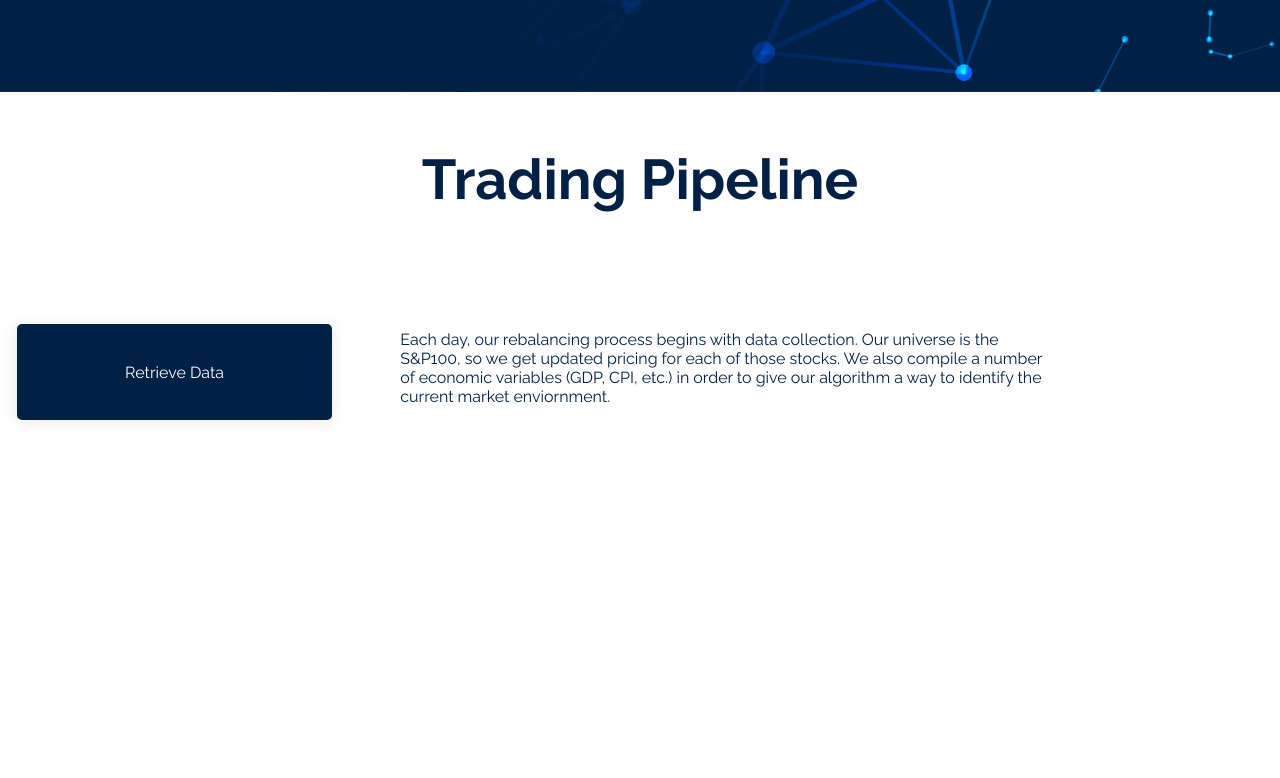
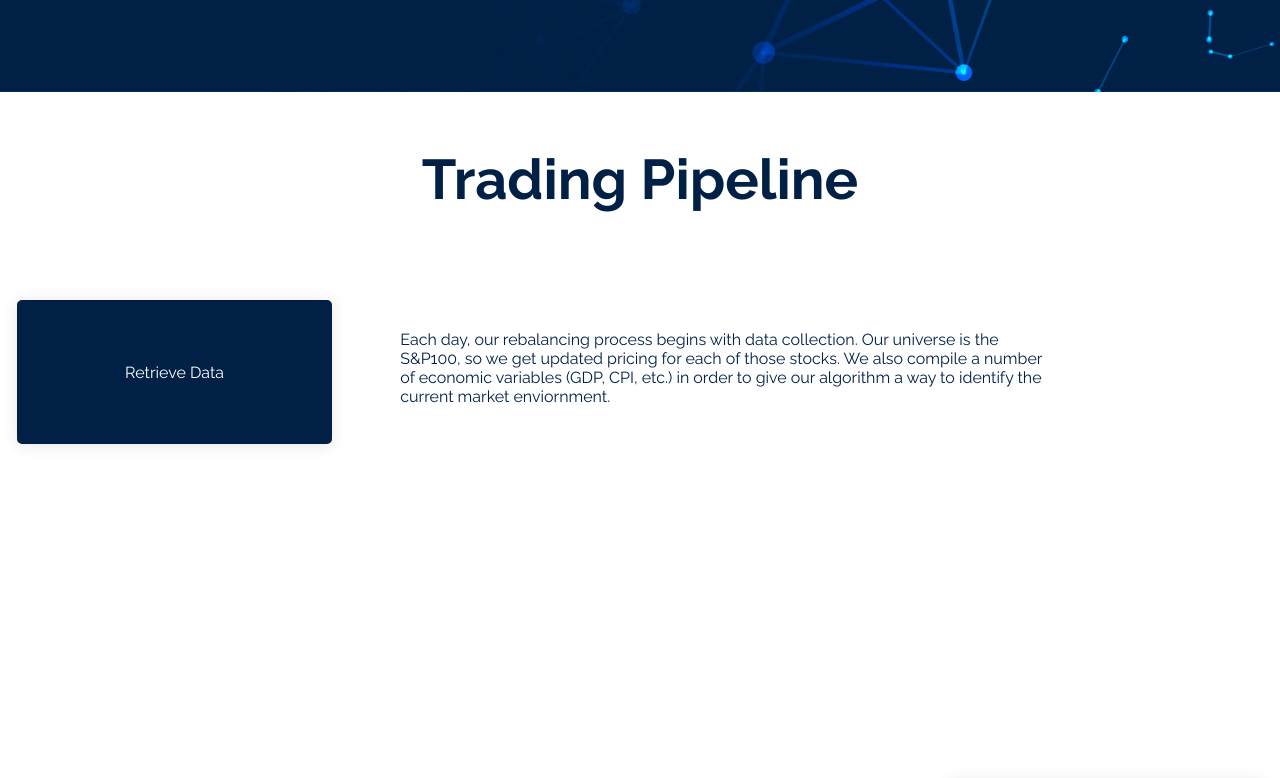
Before and after one commit to sking8484/desk1-frontend, a Next.js app: page /strategy in a window 1280 px wide. Shown: the part 708-1486 px from the top of the page. Built offline with nearby package versions, Linux system fonts and the light colour scheme.

Commit message:
Increased size of titles on strategy page

```diff
--- a/components/layout/StrategyInfo.module.css
+++ b/components/layout/StrategyInfo.module.css
@@ -30,7 +30,7 @@
   text-align: center;
   overflow: wrap;
   width: 90%;
-  height: 20%;
+  height: 30%;
   margin-left: 5%;
   margin-right: 5%;
   color: white;
```
